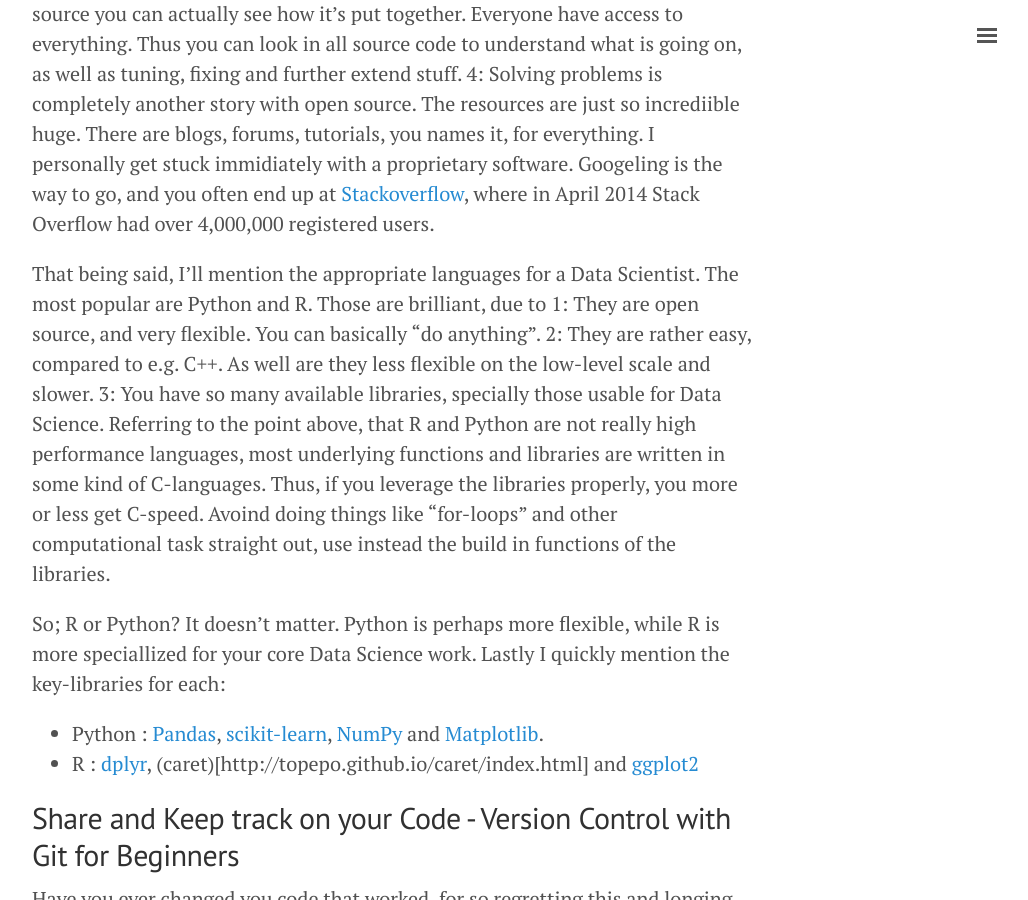
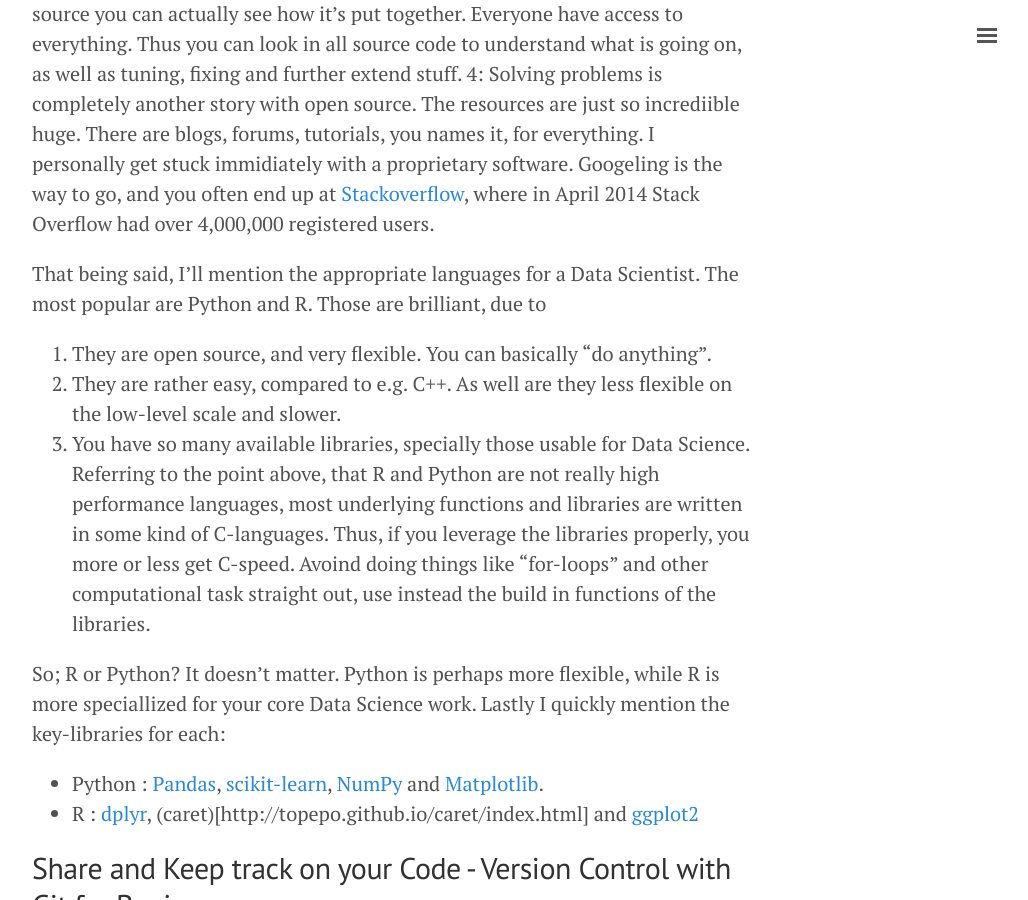
Before and after one commit to herman-hellenes/herman-hellenes.github.io, a Jekyll site: the page built from _posts/2017-08-18-Data-Scientist-Tools.md, in a window 1280 px wide and 900 px high, scrolled down 546 px. Shown: the whole window, without its empty margins (248-1276 px from the left). Built offline with Jekyll 4.4.1, drawn with Linux system fonts in a browser that asks for light colours; nearby versions of some CDN libraries; comment, search, counter and statistics services are not loaded; some of the changed lines change nothing that is shown.

Commit message:
Update 2017-08-18-Data-Scientist-Tools.md

```diff
--- a/_posts/2017-08-18-Data-Scientist-Tools.md
+++ b/_posts/2017-08-18-Data-Scientist-Tools.md
@@ -15,13 +15,13 @@
 4: Solving problems is completely another story with open source. The resources are just so incrediible huge. There are blogs, forums, tutorials, you names it, for everything. I personally get stuck immidiately with a proprietary software. Googeling is the way to go, and you often end up at [Stackoverflow](https://stackoverflow.com/), where in April 2014 Stack Overflow had over 4,000,000 registered users.
 
 That being said, I'll mention the appropriate languages for a Data Scientist. The most popular are Python and R. Those are brilliant, due to
-1: They are open source, and very flexible. You can basically "do anything".
-2: They are rather easy, compared to e.g. C++. As well are they less flexible on the low-level scale and slower.
-3: You have so many available libraries, specially those usable for Data Science. Referring to the point above, that R and Python are not really high performance languages, most underlying functions and libraries are written in some kind of C-languages. Thus, if you leverage the libraries properly, you more or less get C-speed. Avoind doing things like "for-loops" and other computational task straight out, use instead the build in functions of the libraries.
+1. They are open source, and very flexible. You can basically "do anything".
+2. They are rather easy, compared to e.g. C++. As well are they less flexible on the low-level scale and slower.
+3. You have so many available libraries, specially those usable for Data Science. Referring to the point above, that R and Python are not really high performance languages, most underlying functions and libraries are written in some kind of C-languages. Thus, if you leverage the libraries properly, you more or less get C-speed. Avoind doing things like "for-loops" and other computational task straight out, use instead the build in functions of the libraries.
 
 So; R or Python? It doesn't matter. Python is perhaps more flexible, while R is more speciallized for your core Data Science work. Lastly I quickly mention the key-libraries for each:
-- Python : [Pandas](http://pandas.pydata.org/), [scikit-learn](http://scikit-learn.org/stable/sci),  [NumPy](http://www.numpy.org/) and [Matplotlib](https://matplotlib.org/).
-- R : [dplyr](https://cran.r-project.org/web/packages/dplyr/index.html), (caret)[http://topepo.github.io/caret/index.html] and [ggplot2](http://ggplot2.org/)
+* Python : [Pandas](http://pandas.pydata.org/), [scikit-learn](http://scikit-learn.org/stable/sci),  [NumPy](http://www.numpy.org/) and [Matplotlib](https://matplotlib.org/).
+* R : [dplyr](https://cran.r-project.org/web/packages/dplyr/index.html), (caret)[http://topepo.github.io/caret/index.html] and [ggplot2](http://ggplot2.org/)
 
 ## Share and Keep track on your Code - Version Control with Git for Beginners
 
```
